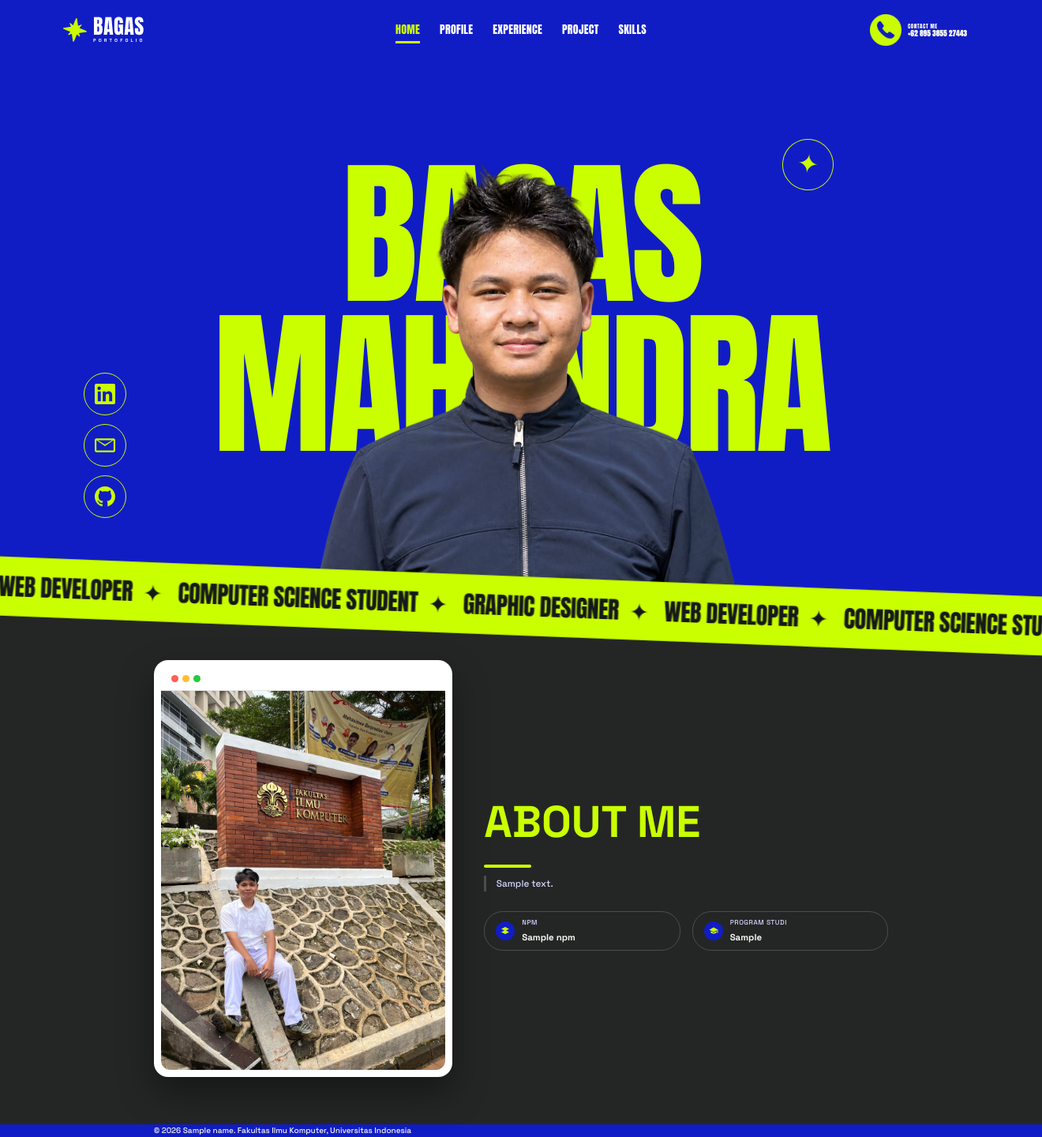
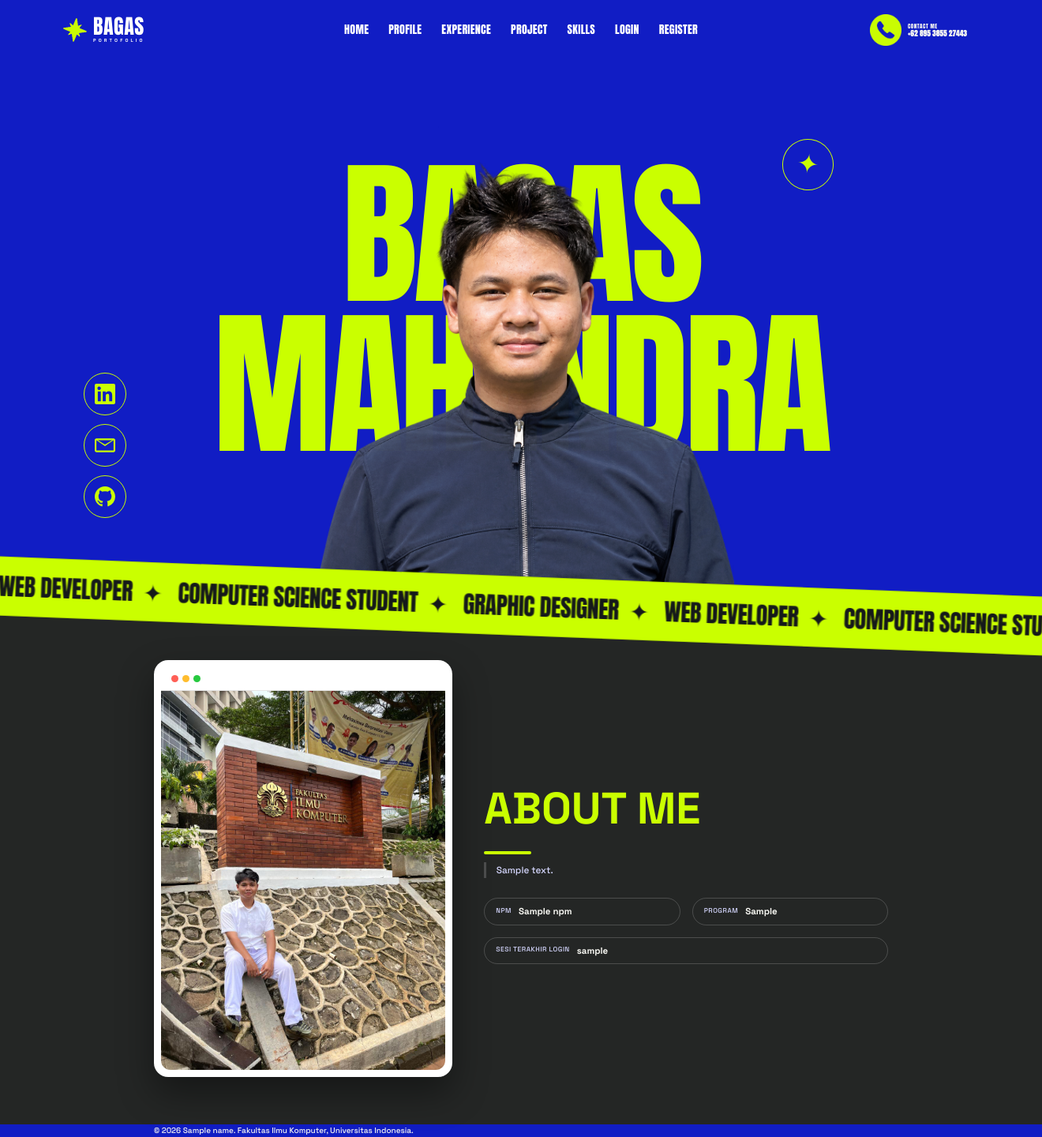
Before and after one commit to mahendraaaaaaaa/myportofolio, a Django app: template templates/index.html in a window 1320 px wide; the page is wider, and only the part inside the window is pictured. Shown: that part at 79% size. Run offline with Django 5.2, Linux system fonts and the light colour scheme; the template is opened without the code that fills it: most values are stand-ins (such as "Sample title", 1, 10 or a date in 2020).

Commit message:
style(ui): update home and skill page templates

```diff
--- a/templates/index.html
+++ b/templates/index.html
@@ -1,49 +1,8 @@
-<!DOCTYPE html>
-<html lang="en">
-<head>
-    <meta charset="UTF-8">
-    <meta name="viewport" content="width=device-width, initial-scale=1.0">
-    <title>{{ name }} - Portfolio</title>
-
-    <link rel="preconnect" href="https://fonts.googleapis.com">
-    <link rel="preconnect" href="https://fonts.gstatic.com" crossorigin>
-    <link href="https://fonts.googleapis.com/css2?family=Anton&family=Space+Grotesk:wght@500;700&display=swap" rel="stylesheet">
-
-    <link rel="stylesheet" href="/static/css/style.css">
-</head>
-
-<body>
-    <header class="site-header">
-        <div class="portfolio-nav">
-
-            <a href="{% url 'main:show_main' %}" class="brand">
-                <img class="brand-star" src="/static/img/StarLogo.png" alt="Star icon">
-                <span class="brand-text">
-                    BAGAS
-                    <small>PORTOFOLIO</small>
-                </span>
-            </a>
-
-            <nav class="main-nav" aria-label="Main navigation">
-                <a href="{% url 'main:show_main' %}" class="active">HOME</a>
-                <a href="#about">PROFILE</a>
-                <a href="{% url 'main:show_experience' %}">EXPERIENCE</a>
-                <a href="{% url 'main:show_project' %}">PROJECT</a>
-                <a href="{% url 'main:show_skill' %}">SKILLS</a>
-            </nav>
-
-            <a href="tel:+62895385527443" class="contact-info">
-                <span class="contact-icon">
-                    <img src="/static/img/Phoneicon.png" alt="Phone icon">
-                </span>
-                <span class="contact-copy">
-                    <small>CONTACT ME</small>
-                    <strong>+62 895 3855 27443</strong>
-                </span>
-            </a>
-        </div>
-    </header>
-
+{% extends "base.html" %}
+{% block meta %}
+    <title>{{ name }} - Portofolio</title>
+{% endblock meta %}
+{% block content %}
     <main>
         <section class="hero" id="profile">
             <div class="hero-stage">
@@ -108,40 +67,22 @@
                     <p class="section-kicker">About Me</p>
                     <p class="about-bio">{{ bio }}</p>
 
-                    <div class="meta-list">
+                    <dl class="meta-list">
                         <div class="meta-row">
-                            <div class="meta-icon">
-                                <svg viewBox="0 0 24 24" fill="currentColor">
-                                    <path d="M12 2 2 7l10 5 10-5-10-5Zm0 8L2 15l10 5 10-5-10-5Z"/>
-                                </svg>
-                            </div>
-                            <div>
-                                <dt>NPM</dt>
-                                <dd>{{ npm }}</dd>
-                            </div>
+                            <dt>NPM</dt>
+                            <dd>{{ npm }}</dd>
                         </div>
-
                         <div class="meta-row">
-                            <div class="meta-icon">
-                                <svg viewBox="0 0 24 24" fill="currentColor">
-                                    <path d="M12 3 1 9l11 6 9-4.91V17h2V9L12 3Zm0 13.5L4.5 12.5V15c0 2.2 3.4 4 7.5 4s7.5-1.8 7.5-4v-2.5L12 16.5Z"/>
-                                </svg>
-                            </div>
-                            <div>
-                                <dt>Program Studi</dt>
-                                <dd>{{ study_program }}</dd>
-                            </div>
+                            <dt>Program</dt>
+                            <dd>{{ study_program }}</dd>
                         </div>
-                    </div>
+                        <div class="meta-row">
+                            <dt>Sesi Terakhir Login</dt>
+                            <dd>{{ last_login }}</dd>
+                        </div>
+                    </dl>
                 </div>
             </div>
         </section>
     </main>
-
-    <footer class="site-footer">
-        <div class="container">
-            <p>&copy; 2026 {{ name }}. Fakultas Ilmu Komputer, Universitas Indonesia</p>
-        </div>
-    </footer>
-</body>
-</html>
+{% endblock content %}
```
Also changed, not shown: templates/skill.html (+5 -50 lines).
